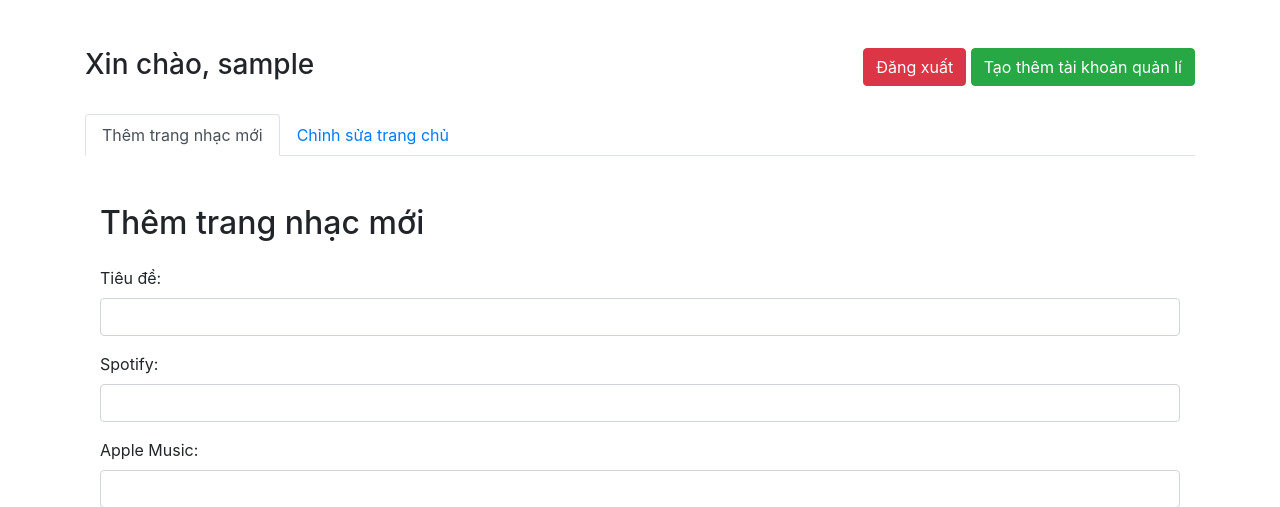
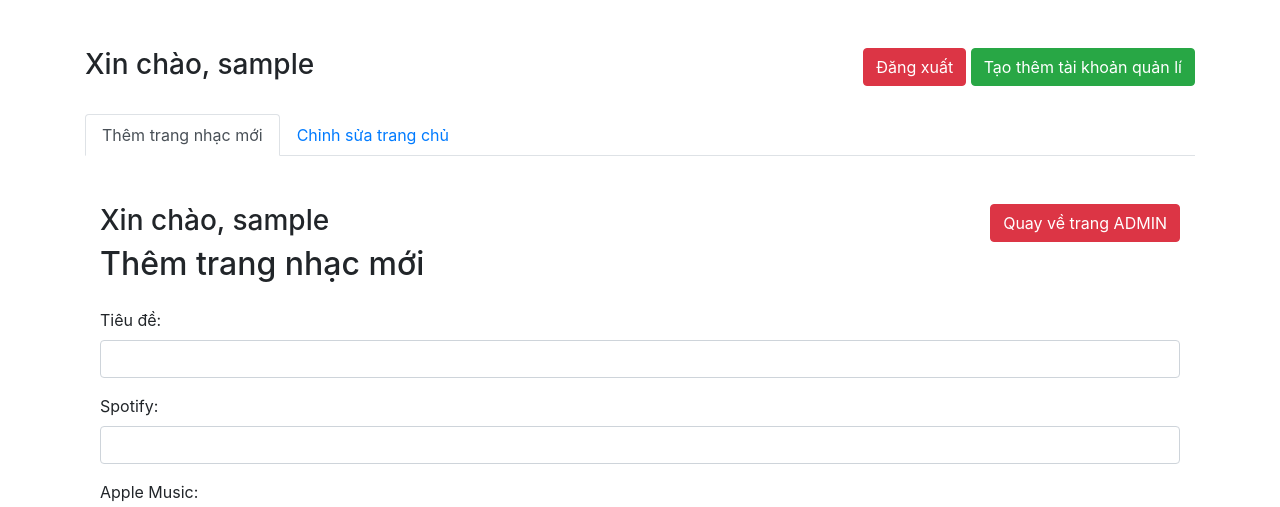
Before and after one commit to wasabixxx/label_website, a PHP site: page /admin in a window 1280 px wide. Shown: the top 507 px of the page. Run offline with PHP 8.4, Linux system fonts and the light colour scheme; the visitor is signed in with stand-in values (Sample User, id 1); data that the repository does not hold is empty; some libraries are stand-ins or nearby versions.

Commit message:
Version 0.0.1

```diff
--- a/admin/homepage.php
+++ b/admin/homepage.php
@@ -196,6 +196,12 @@ $images = array_diff(scandir('uploads1'), array('..', '.'));
 </head>
 <body>
     <div class="container mt-5">
+                <div class="d-flex justify-content-between">
+                     <h3>Xin chào, <?php echo htmlspecialchars($_SESSION['username']); ?></h3>
+                    <div>
+                        <a href="../admin" class="btn btn-danger">Quay về trang ADMIN</a>
+                    </div>
+                </div>
         <div class="row">
             <!-- Phần bên trái: Form cập nhật -->
             <div class="col-md-6">
--- a/admin/songs.php
+++ b/admin/songs.php
@@ -107,6 +107,12 @@ $result = $conn->query($sql);
 </head>
 <body>
     <div class="container mt-5">
+                 <div class="d-flex justify-content-between">
+                     <h3>Xin chào, <?php echo htmlspecialchars($_SESSION['username']); ?></h3>
+                    <div>
+                        <a href="../admin" class="btn btn-danger">Quay về trang ADMIN</a>
+                    </div>
+                </div>
         <h2 class="mb-4">Thêm trang nhạc mới</h2>
         <form action="songs.php" method="post" enctype="multipart/form-data">
             <input type="hidden" name="new_page" value="1">
```
Also changed, not shown: admin/uploads/Bao la.jpg (added), admin/uploads/poster puc.jpg (added), 1 other file.
